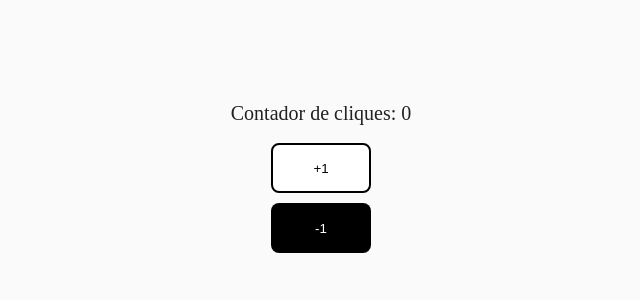
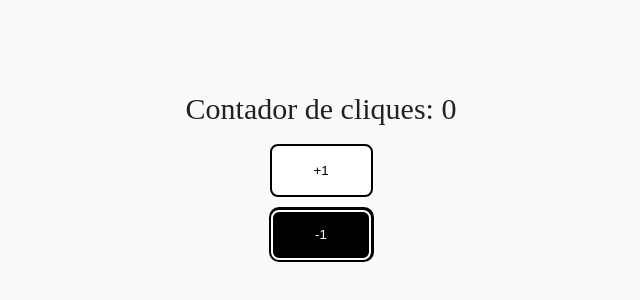
Before and after one commit to theopalma616-lab/aula-nextjs, a Next.js app: page /atividades/atv-02 in a window 1280 px wide. Shown: the part 216-516 px from the top of the page, without its empty margins (319-959 px from the left). Built offline with nearby package versions, Linux system fonts and the light colour scheme.

Commit message:
atv2 finalizada

```diff
--- a/src/app/atividades/atv-02/page.jsx
+++ b/src/app/atividades/atv-02/page.jsx
@@ -3,7 +3,7 @@
 import { useState } from "react";
 import styles from "./page.module.css"
 
-export default function Exemplo03() {
+export default function Atividade02() {
 
     const [Som, setSom] = useState(0);
     const [Sub, setSub] = useState(0);
@@ -21,8 +21,9 @@ export default function Exemplo03() {
     return (
         <div className={styles.container}>
             <label>{`Contador de cliques: ${total}`}</label>
-            <button onClick={() => handleSom()} className={styles.button1}>+1</button> <br/>
-            <button onClick={() => handleSub()} className={styles.button2}>-1</button>
+            <button onClick={() => handleSom()} className={styles.button1}>+1</button>
+           <div className={styles.btb}> <button onClick={() => handleSub()} className={styles.button2}>-1</button>
+           </div>
         </div>
     );
 }
--- a/src/app/atividades/atv-02/page.module.css
+++ b/src/app/atividades/atv-02/page.module.css
@@ -7,17 +7,18 @@
 
 }
 .container label{
-    font-size: 20px;
+    font-size: 30px;
     padding-bottom: 20px;
 }
 
 .button1{
     background-color: rgb(255, 255, 255);
-    height: 50px;
-    width: 100px;
+    height: 53px;
+    width: 103px;
     cursor: pointer;
     color: rgb(0, 0, 0);
     border: solid 2px black;
+    margin-bottom: 1rem;
 }
 
 .button2{
@@ -25,4 +26,17 @@
     height: 50px;
     width: 100px;
     cursor: pointer;
+    border: solid 2px white;
+
+
 }
+
+.btb{
+    background-color: rgb(0, 0, 0);
+    border-radius: 1rem;
+    height: 5.5rem;
+    width:10.5rem;
+    align-items: center;
+    justify-content: center;
+    display: flex;
+}
--- a/src/app/exemplos/ex-03/page.module.css
+++ b/src/app/exemplos/ex-03/page.module.css
@@ -12,7 +12,9 @@
 }
 
 .button{
-    background-color: black;
+    background-color: rgb(255, 255, 255);
+    color: rgb(0, 0, 0);
+    border: solid 2px black;
     height: 50px;
     width: 100px;
     cursor: pointer;
```
